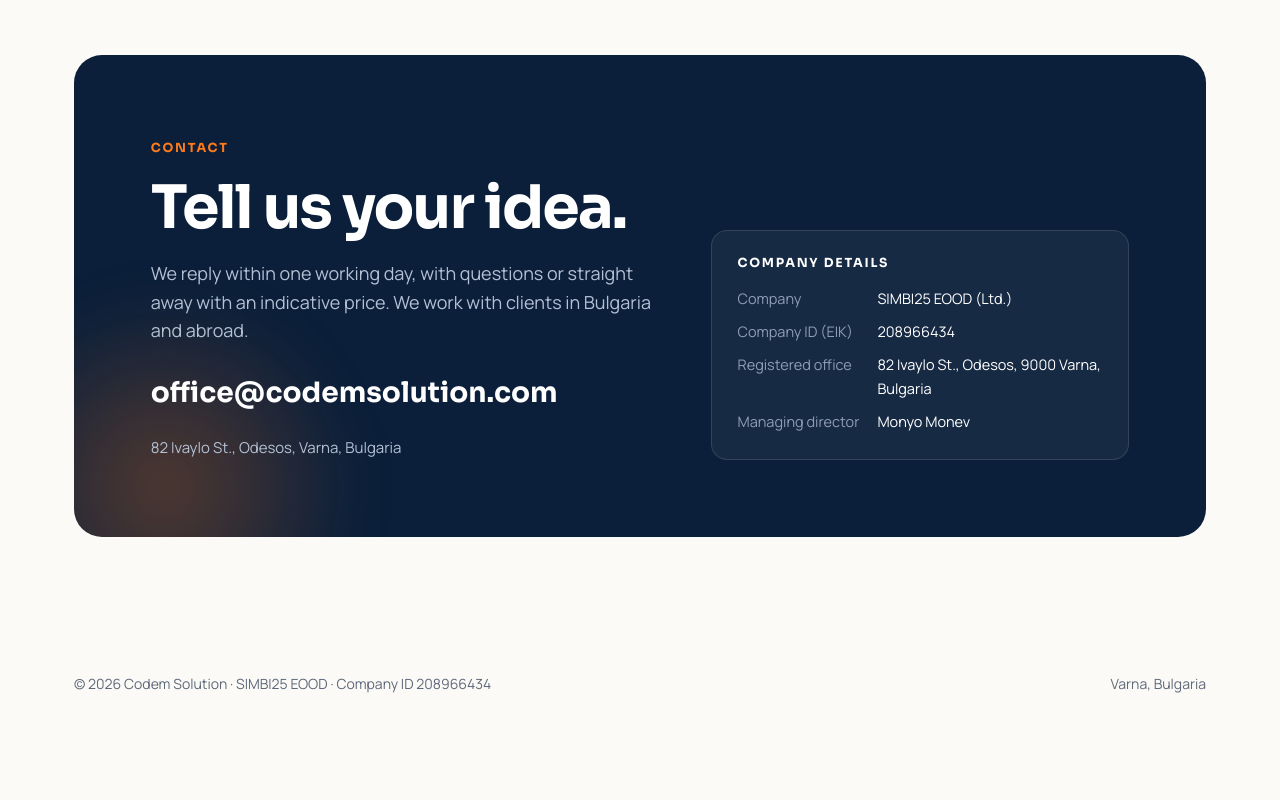
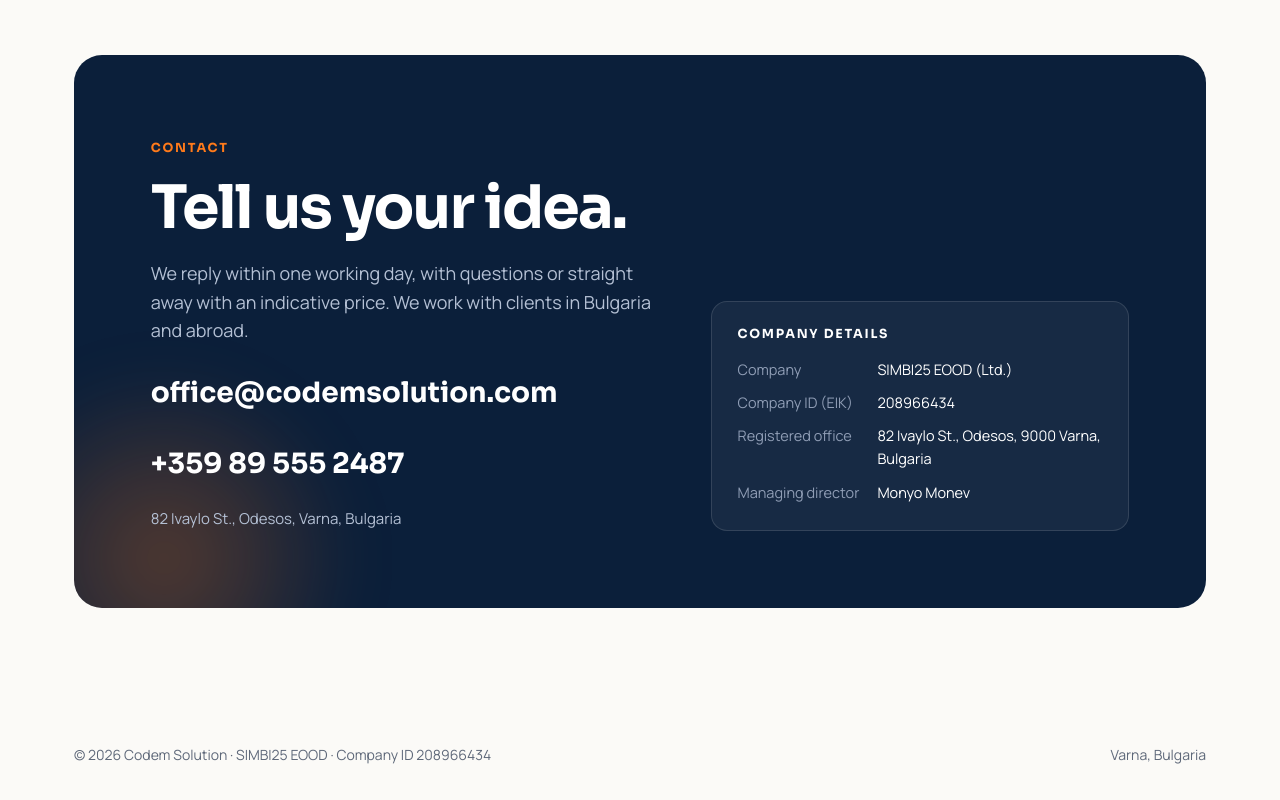
Before and after one commit to MonyoMonev/codemsolution-site, a plain HTML site: page en/index.html in a window 1280 px wide. Shown: the part 2933-3733 px from the top of the page. Before the commit the page ends 3662 px from the top, so only its background shows below. Drawn offline with nearby package versions, Linux system fonts and the light colour scheme.

Commit message:
Телефон в контактите
Co-Authored-By: Claude Opus 5.5 <noreply@anthropic.com>

```diff
--- a/en/index.html
+++ b/en/index.html
@@ -398,8 +398,7 @@ footer{padding:26px 0 34px;font-size:14px;color:var(--muted)}
           <p class="lead" data-i18n="ct.lead">We reply within one working day, with questions or straight away with an indicative price. We work with clients in Bulgaria and abroad.</p>
           <!-- ПОПЪЛНИ: имейл и телефон -->
           <a class="big" href="mailto:office@codemsolution.com">office@codemsolution.com</a>
-          <!-- ТЕЛЕФОН: върни реда с истинския номер
-          <a class="big" href="tel:+359XXXXXXXXX">+359 XXX XXX XXX</a> -->
+          <a class="big" href="tel:+359895552487">+359 89 555 2487</a>
           <div class="addr" data-i18n="ct.addr">82 Ivaylo St., Odesos, Varna, Bulgaria</div>
         </div>
         <aside class="legal">
```
Also changed, not shown: index.html (+1 -2 lines).
